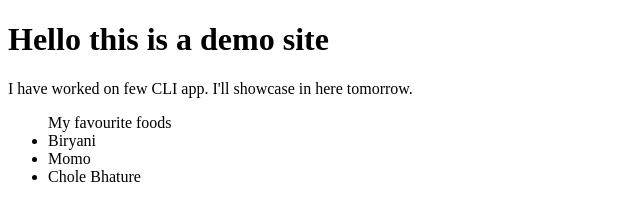
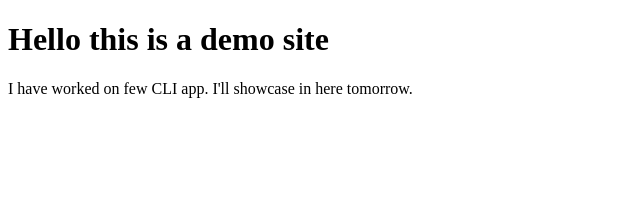
Before and after one commit to ncrptd/mark-three-student-name-site, a plain HTML site: page index.html in a window 1280 px wide. Shown: the whole page, without its empty margins (0-640 px from the left). Drawn offline with Linux system fonts and the light colour scheme.

Commit message:
Update index.html

```diff
--- a/index.html
+++ b/index.html
@@ -9,12 +9,6 @@
   <body>
     <h1>Hello this is a demo site</h1>
     I have worked on few CLI app. I'll showcase in here tomorrow.
-    <ul>
-      My favourite foods
 
-      <li>Biryani</li>
-      <li>Momo</li>
-      <li>Chole Bhature</li>
-    </ul>
   </body>
 </html>
```
